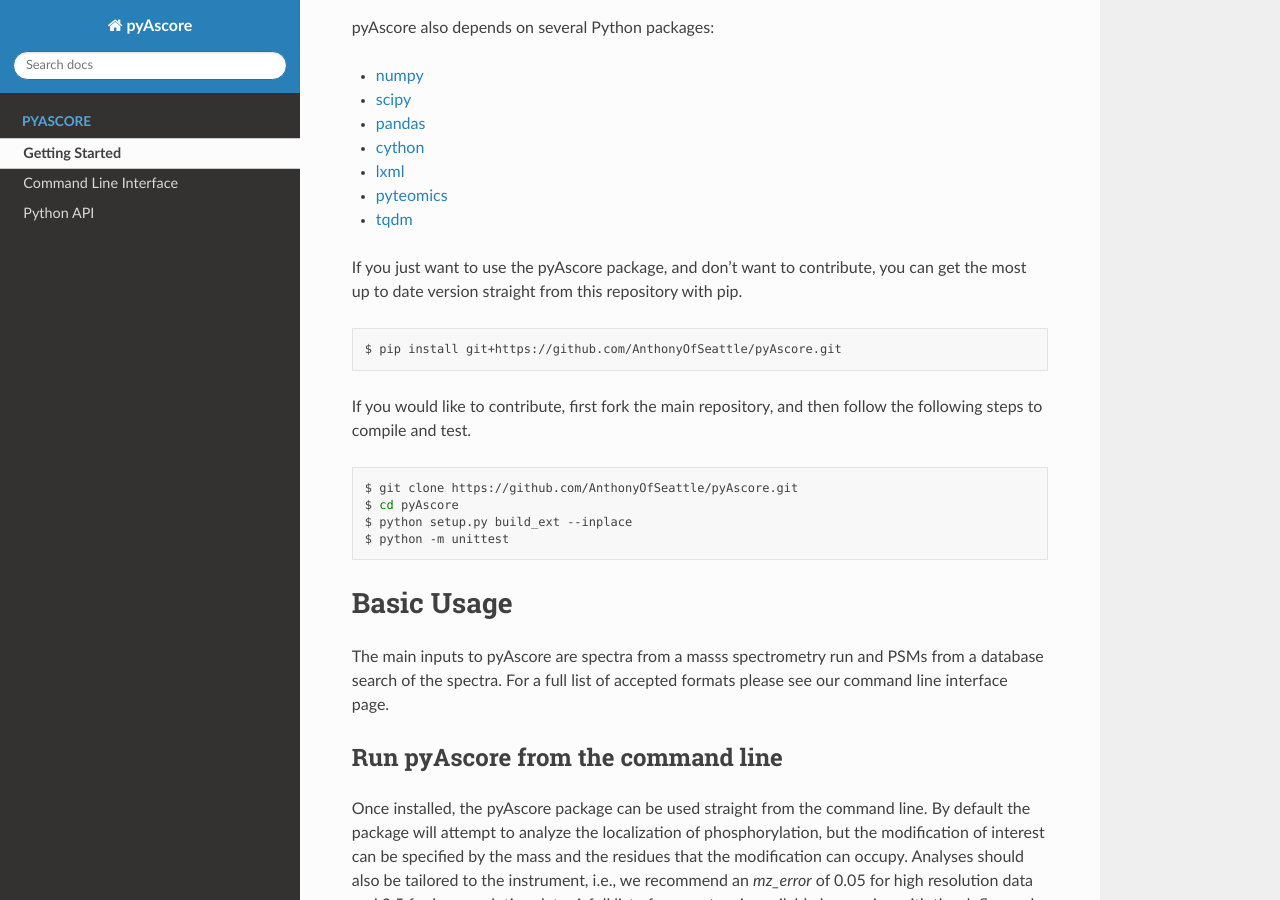
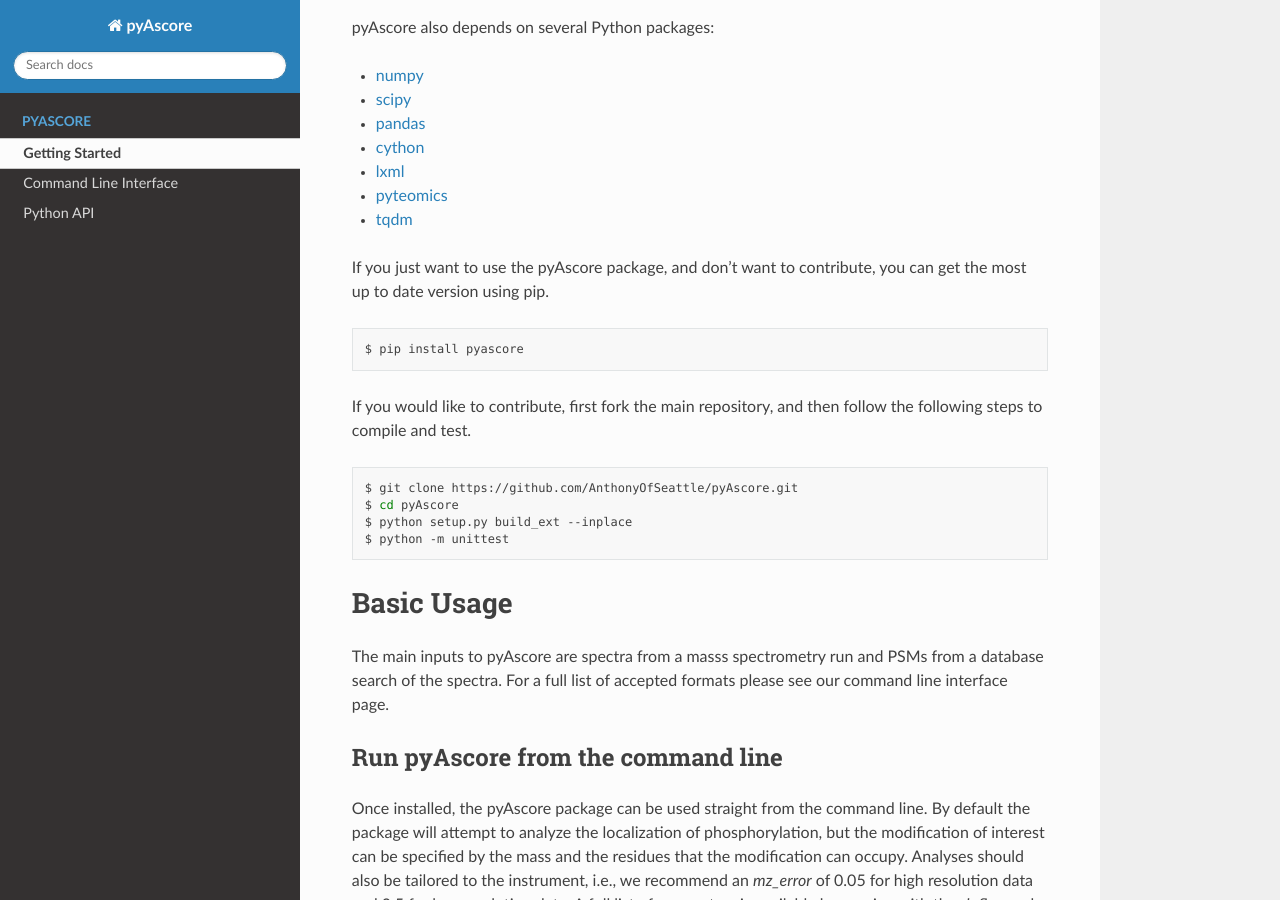
Before and after one commit to Villen-Lab/pyAscore, a Sphinx documentation site: the page built from docs/source/index.rst, in a window 1280 px wide and 900 px high, scrolled down 1069 px. Built offline with Sphinx 7.4.7 and the Read the Docs theme 2.0.0, drawn with Linux system fonts in a browser that asks for light colours.

```diff
--- a/docs/source/index.rst
+++ b/docs/source/index.rst
@@ -58,11 +58,11 @@ pyAscore also depends on several Python packages:
 - `tqdm <https://github.com/tqdm/tqdm>`_
 
 If you just want to use the pyAscore package, and don't want to contribute,
-you can get the most up to date version straight from this repository with pip.
+you can get the most up to date version using pip.
 
 .. code-block:: bash
 
-   $ pip install git+https://github.com/AnthonyOfSeattle/pyAscore.git
+   $ pip install pyascore
 
 If you would like to contribute, first fork the main repository, and then follow
 the following steps to compile and test.
--- a/pyascore/__init__.py
+++ b/pyascore/__init__.py
@@ -1,4 +1,3 @@
-"""Initialize the mokapot package."""
 try:
     from importlib.metadata import version, PackageNotFoundError
 
```
Also changed, not shown: README.md (+4 -3 lines).
